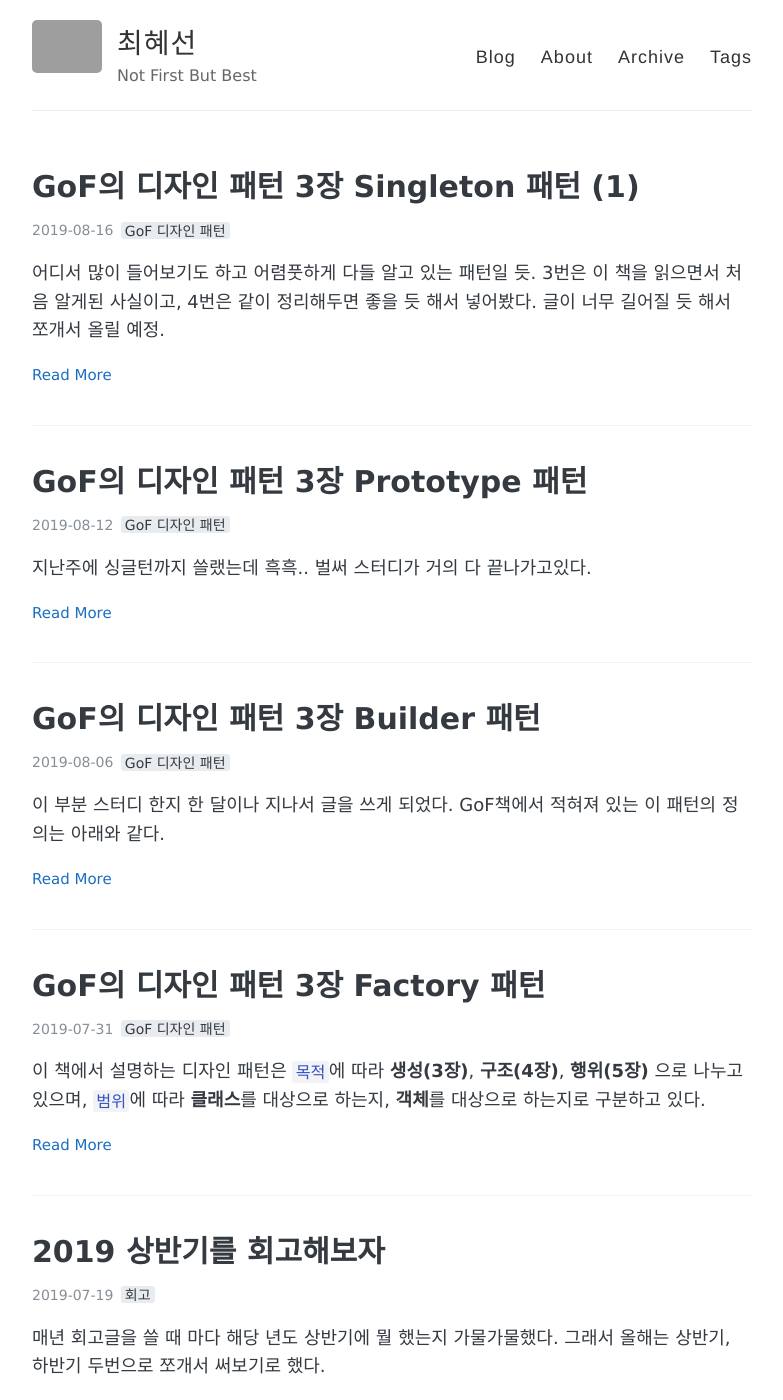
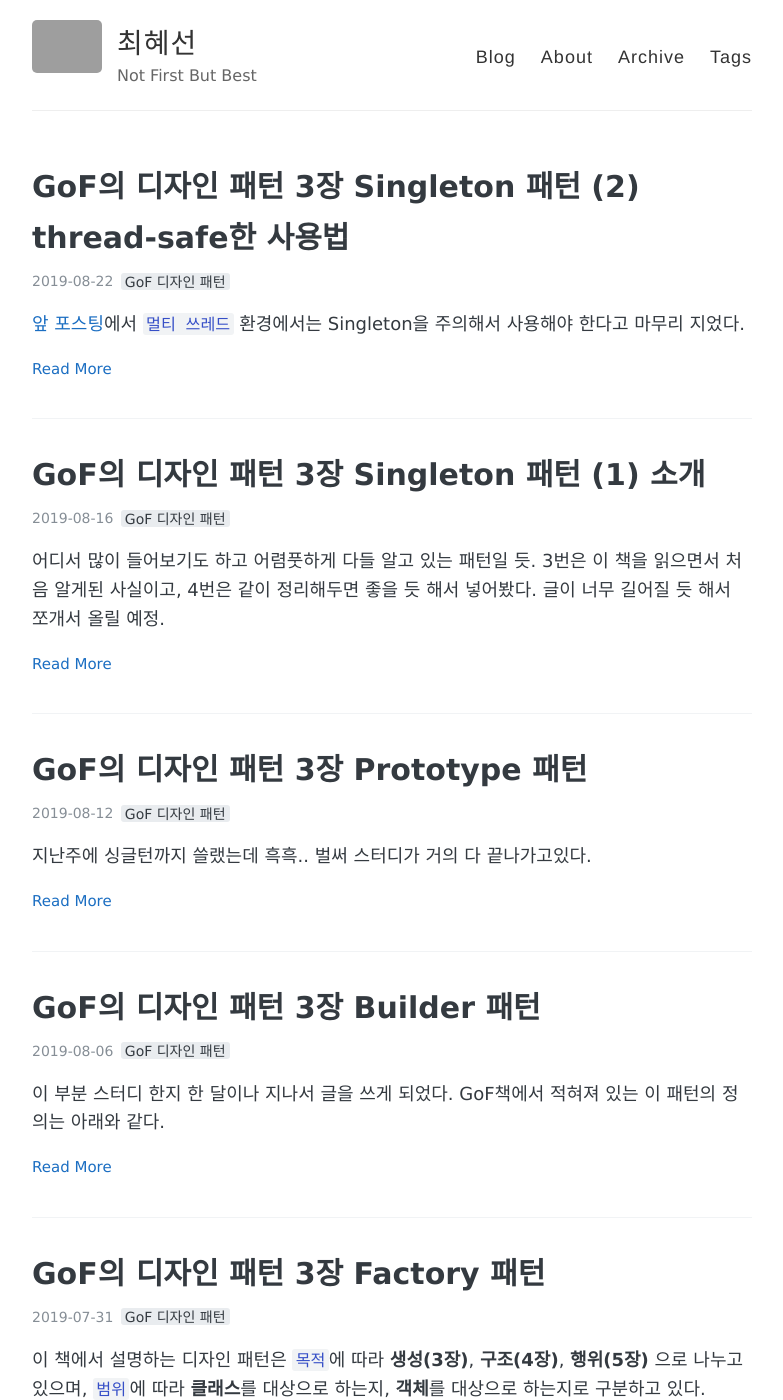
Before and after one commit to hyesun03/hyesun03.github.io, a Jekyll site: the page built from index.html, in a window 1280 px wide and 1400 px high. Shown: the whole window, without its empty margins (248-1031 px from the left). Built offline with Jekyll 4.4.1, drawn with Linux system fonts in a browser that asks for light colours; the list of posts is cut into pages by our own code; part of the change alters nothing that is shown; grey boxes are pictures that could not be loaded.

Commit message:
singleton 2번째 포스팅

````diff
--- a/_posts/2019-08-16-gof-design-pattern-05-singleton-01.md
+++ b/_posts/2019-08-16-gof-design-pattern-05-singleton-01.md
@@ -1,6 +1,6 @@
 ---
 layout: post
-title: GoF의 디자인 패턴 3장 Singleton 패턴 (1)
+title: GoF의 디자인 패턴 3장 Singleton 패턴 (1) 소개
 comments: true
 tags:
 - GoF 디자인 패턴
@@ -10,8 +10,9 @@ tags:
 
 1. **Singleton 왜 쓰는지와 문제점** (<- 이번 포스팅 내용)
 2. Singleton 인스턴스가 1개만 존재하도록 보장하는 방법
-3. Singleton 인스턴스가 여러 개일 수 있다고?
-4. static class랑은 뭐가 다르지?
+3. 2번에서 소개된 방법들 퍼포먼스 비교
+4. Singleton 인스턴스가 여러 개일 수 있다고?
+5. static class랑은 뭐가 다르지?
 
 
 # Singleton 왜 쓰는지
--- /dev/null
+++ b/_posts/2019-08-22-gof-design-pattern-05-singleton-02.md
@@ -0,0 +1,154 @@
+---
+layout: post
+title: GoF의 디자인 패턴 3장 Singleton 패턴 (2) thread-safe한 사용법
+comments: true
+tags:
+- GoF 디자인 패턴
+---
+
+[앞 포스팅](https://hyesun03.github.io/2019/08/16/gof-design-pattern-05-singleton-01/)에서 `멀티 쓰레드` 환경에서는 Singleton을 주의해서 사용해야 한다고 마무리 지었다.
+
+Singleton을 쓰는 방법은 매우 다양하며, 이 포스팅에서는 **Eager Initialization**과 **Static Block Initialization**, **Weak Singleton** 등 에 대해서는 다루지 않는다.
+
+1. [Singleton 왜 쓰는지와 문제점](https://hyesun03.github.io/2019/08/16/gof-design-pattern-05-singleton-01/)
+2. **Singleton 인스턴스가 1개만 존재하도록 보장하는 방법** (<- 이번 포스팅 내용)
+3. 2번에서 소개된 방법들 퍼포먼스 비교
+4. Singleton 인스턴스가 여러 개일 수 있다고?
+5. static class랑은 뭐가 다르지?
+
+
+# Thread-safe한 Singleton 사용법
+
+## 1. Lazy Initialization (Draconian Synchronization)
+
+단순하게 `synchronized` 키워드를 사용해서 동기화 시키는 것이다. 하지만 `synchronized`는 성능저하가 심하기 때문에 그다지 **권장하지 않는 방법이다.**
+
+``` java
+public class Singleton {
+    private static Singleton instance;
+    // 기타 인스턴스 변수
+
+    private Singleton() {}
+
+    public static synchronized Singleton getInstance() {
+        if(instance == null) {
+            instance = new Singleton();
+        }
+
+        return instance;
+    }
+    // 기타 메소드
+}
+```
+
+## 2. DCL(Double Checked Locking)
+위 첫 번째 방법에서 성능 개선을 한 것이다. 그냥 한번 더 `null` 체크하고 단계를 한번 더 거치는건데, 성능차이가 많이 나나? 싶을텐데, 1번 방법에 비해 꽤 빠르다.
+
+이 방법이 의도하고자 한 것은 메서드에 `synchronized`를 쓰지 않고, 임계 구역(critical section)에만 동기화를 걸어서 동기화 오버헤드를 줄이는 것이다.
+
+``` java
+public class Singleton {
+    private static volatile Singleton instance;
+    // 기타 인스턴스 변수
+
+    private Singleton() {}
+
+    public static Singleton getInstance() {
+        if(instance == null) {
+            synchronized (Singleton.class) {
+                if(instance == null)
+                    instance = new Singleton();
+            }
+        }
+
+        return instance;
+    }
+    // 기타 메소드
+}
+```
+
+위 코드에 있는 `volatile` 키워드는 Java 5부터 유효하며, **이 키워드를 붙이지 않으면 제대로 동작하지 않는다.**
+
+`volatile`에 대해서 설명하자면 길지만.. 일단 간략하게 설명하자면 main memory가 있고 각 스레드 마다 working memory가 있다. **main memory <-> working memory** 이렇게 두 메모리간 데이터 이동이 있으며, 두 메모리간 동기화가 진행되는 동안 빈틈이 생기게 되기 때문에 `volatile`을 쓰는 것이다.
+
+`volatile` 키워드 없이 DCL을 구현하면 **생성이 되다만 객체를 다른 스레드에서 참조 할 수 있는 문제가** 있다. 쓰레드 2개를 `T1`, `T2`라고 가정하고, 아래의 시나리오를 생각 해 보자.
+
+1. `T1`이 인스턴스를 생성하고 synchronized 블록을 나옴
+2. `T2`가 synchronized 블록에 들어와서 null 체크를 하는 시점에서
+3. `T1`에서 만든 인스턴스가 working memory에만 존재하고 main memory에 없을 때 (혹은 main memory에 있으나 working memory에는 없을 때)
+4. `T2`는 두 번째 인스턴스를 생성한다. (두 메모리간 완전히 동기화가 되지 않았기 때문)
+
+## 3. Enum
+Joshua Bloch가 작성한 Effective Java 2판에 소개된 방법이다. Enum은 상수들만 모아놓은 특별한 클래스이며, 일반 클래스처럼 메소드와 생성자(private)를 가질 수 있다. 런타임이 아닌 컴파일 타임에 모든 값을 알고 있어야 하는 특징이 있다.
+
+Lazy Loading이 아니어서 유연성이 좀 떨어질 수 있지만 강력한 장점들을 가지고 있다.
+
+### - 구현이 매우 단순
+딱봐도 단순하게 생김
+
+### - 직렬화/역직렬화를 자동으로 해줌
+`Serializable`를 implements하면 Singleton 패턴이 파괴된다. 역직렬화가 진행 될 때 `readObject()`를 호출하면서 새로운 인스턴스를 만들기 때문이다.
+
+`Serializable`를 implements 하면서 Singleton 패턴이 정상적으로 동작하게 할 수도있다. Enum을 쓰면 아래와 같이 번거로운 과정을 거치지 않아도 된다.
+1. 모든 필드에 `transient` 키워드 붙이기
+2. `readResolve()` 메소드 구현
+
+### - Enum 자체가 thread-safe 함
+그렇지만 Enum 내부에 구현한 메서드들도 thread-safe 하지는 않으니 주의해야한다.
+
+### - Reflection 공격에 안전
+Reflection의 `setAccessible(true)`를 사용하면 모든 private 생성자와 메소드에 접근할 수 있다. `newInstance()` 메소드를 통해서 계속해서 새로운 인스턴스들을 만들 수 있는데, 이 같은 문제도 해결 할 수도 있다.
+
+``` java
+public enum Singleton {
+  INSTANCE;
+}
+
+// 이렇게 메소드를 추가 할 수 있다.
+public enum EnumSingleton {
+    INSTANCE;
+
+    public void someMethod(String param) {
+
+    }
+}
+```
+
+하지만 이 방법 역시 단점이 있는데, Singleton 초기화 과정에서 다른 의존성이 낄 수 있다. 안드로이드 같은 경우는 `Context`라는 의존성이 낄 수 있는데, Enum은 컴파일 타임에 초기화가 이루어지기 때문에 매번 메서드를 호출 할 때 `Context`를 계속 넘겨줘야 하는 상황이 생길 수 있다.
+
+## 4. LazyHolder
+
+Singleton 클래스 안에 Holder 클래스를 두고, JVM의 Class loader 규칙에 의해 Lazy Loading 하는 것을 보장한다. Java는 동적으로 클래스를 로딩하며 2가지 방식이 있다.
+
+1. 로드타임 동적 로딩(Load-time Dynamic Loading)
+2. 런타임 동적 로딩(Run-time Dynamic Loading)
+
+`로드타임 동적 로딩`은 클래스 내부에 다른 클래스 정보가 있다면 모두 로드하는 방식이고, `런타임 동적 로딩`은 실제 클래스 정보를 필요로 할 때 로드하는 방식이다. 여기서 LazyHolder는 `런타임 로드`이기 때문에, 실제로 필요로 하기 전 까지 JVM에 올라오지 않는다.
+
+여러 쓰레드에서 LazyHolder를 호출해도 JVM이 알아서 하나만 올려주기 때문에 `synchronized`, `volatile`과 같이 동기화를 위한 키워드를 쓰지 않아도 되고 Java 버전을 타지도 않는 장점이 있다.
+
+``` java
+public class Singleton {
+    private Singleton() {}
+
+    public static Singleton getInstance() {
+        return LazyHolder.INSTANCE;
+    }
+
+    private static class LazyHolder {
+        private static final Singleton INSTANCE = new Singleton();
+    }
+}
+```
+
+Java 버전을 타지 않으며 성능도 준수하지만, 다른 방법에서 나오는 단점들을 가지고 있다. 위에서 언급된 Reflection 공격과 역직렬화 할 때 새로운 인스턴스가 생성되는 문제로 인해 번거로운 과정을 거쳐야 하는 점이 있다.
+
+
+# 각 방법의 성능 비교
+이번 포스팅에서 여기까지 쓸랬는데 생각보다 길어져서 분리하기로 했다. 시리즈가 계속 길어질까봐 쫌 걱정된다(...)
+
+
+# 참고자료
+* [https://medium.com/@joongwon/multi-thread-%ED%99%98%EA%B2%BD%EC%97%90%EC%84%9C%EC%9D%98-%EC%98%AC%EB%B0%94%EB%A5%B8-singleton-578d9511fd42](https://medium.com/@joongwon/multi-thread-%ED%99%98%EA%B2%BD%EC%97%90%EC%84%9C%EC%9D%98-%EC%98%AC%EB%B0%94%EB%A5%B8-singleton-578d9511fd42)
+* [https://yaboong.github.io/design-pattern/2018/09/28/thread-safe-singleton-patterns/](https://yaboong.github.io/design-pattern/2018/09/28/thread-safe-singleton-patterns/)
+* [https://defacto-standard.tistory.com/39](https://defacto-standard.tistory.com/39)
````
